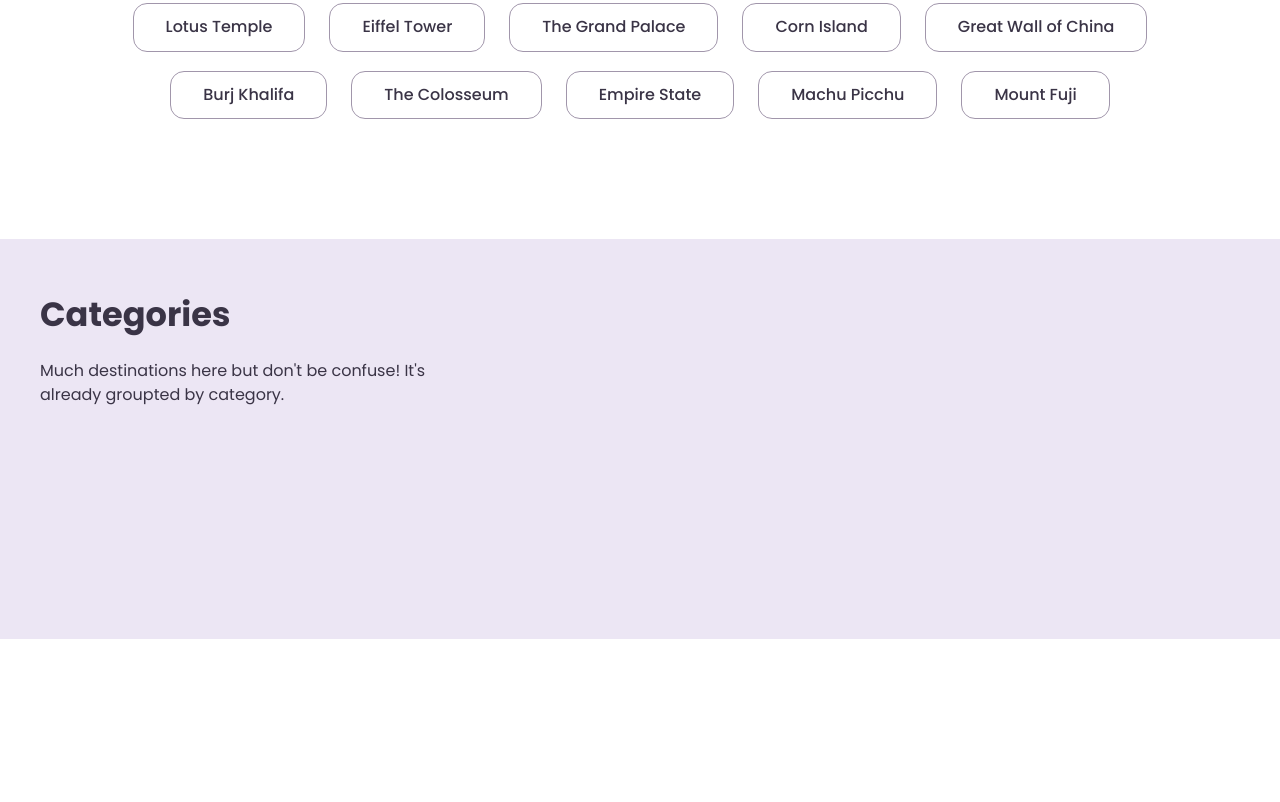
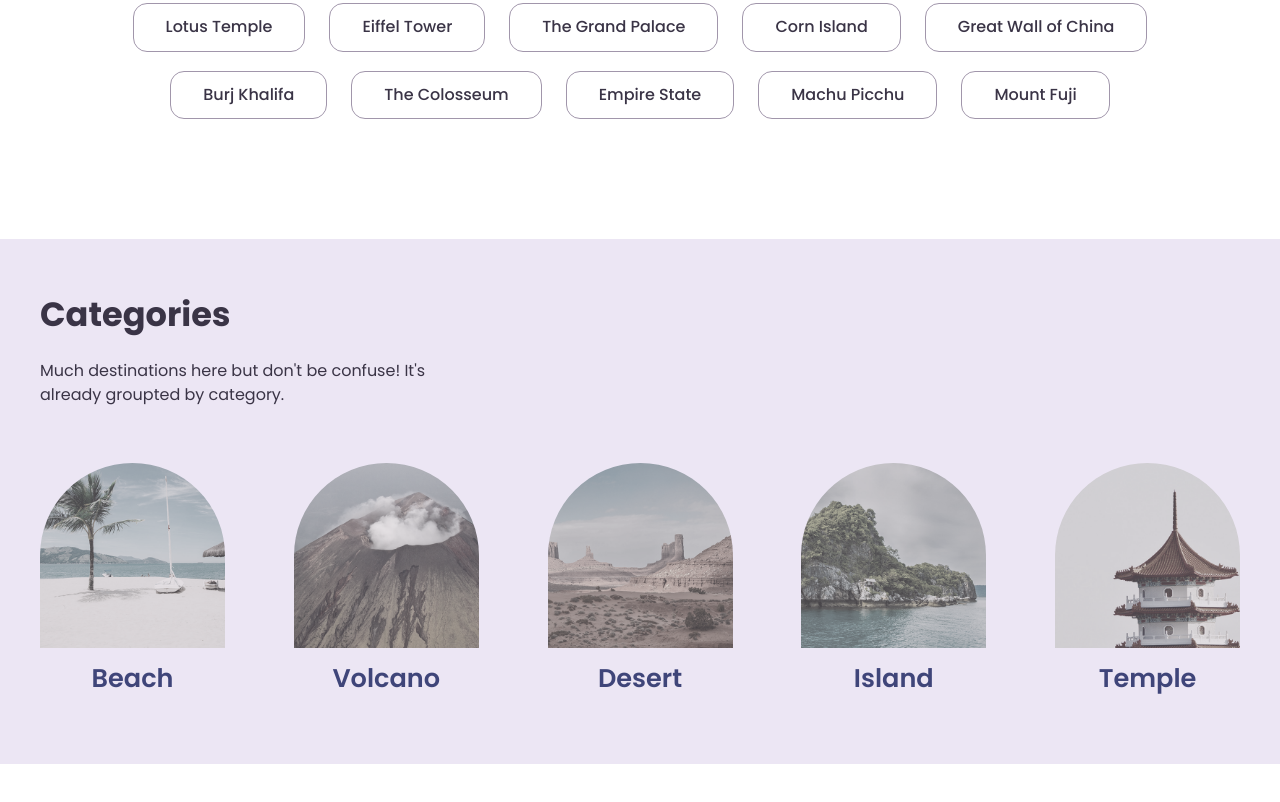
Before and after one commit to Kreyes96/my-travel-net, a website: page index.html in a window 1280 px wide. Shown: the part 966-1768 px from the top of the page. Before the commit the page ends 1685 px from the top, so only its background shows below. Drawn offline with nearby package versions, Linux system fonts and the light colour scheme.

Commit message:
Add small adjustments and continue categories section
- Add link on navbar.
- Add categories section elements.
- Change the order of the website images folder.

```diff
--- a/index.html
+++ b/index.html
@@ -33,13 +33,13 @@
 
                <li class="navbar__item">
                   <div class="navbar__itemWrapper">
-                     <a href="#" class="navbar__itemLink">Booking Form</a>
+                     <a href="#main__search" class="navbar__itemLink">Booking Form</a>
                   </div>
                </li>
 
                <li class="navbar__item">
                   <div class="navbar__itemWrapper">
-                     <a href="#" class="navbar__itemLink">Category</a>
+                     <a href="#categories" class="navbar__itemLink">Categories</a>
                   </div>
                </li>
 
@@ -61,7 +61,7 @@
          <div id="places" class="main__carousel carousel slide" data-bs-ride="carousel">
             <div class="main__carouselInner carousel-inner">
                <div class="main__carouselItem carousel-item active">
-                  <img src="./images/taj_mahal.png" class="main__carouselImage d-block w-100">
+                  <img src="./images/carousel/taj_mahal.png" class="main__carouselImage d-block w-100" alt="A big building color white with crafter design.">
 
                   <strong class="main__carouselCaption carousel-caption d-none d-md-block">
                      Taj Mahal
@@ -69,7 +69,7 @@
               </div>
 
               <div class="main__carouselItem carousel-item">
-                  <img src="./images/pizza_tower.png" class="main__carouselImage d-block w-100">
+                  <img src="./images/carousel/pisa_tower.png" class="main__carouselImage d-block w-100" alt="A tall and old building with cylinder shape.">
 
                   <strong class="main__carouselCaption carousel-caption d-none d-md-block">
                      Torre di Pisa
@@ -114,7 +114,7 @@
             <h2 class="main__subheading">Explore Beautiful Places</h2>
          </div>
 
-         <div class="main__search">
+         <div class="main__search" id="main__search">
             <form class="main__searchForm">
                <div class="main__searchForm-group main__searchForm-group--location">
                   <div class="main__searchForm-iconContainer">
@@ -277,7 +277,7 @@
       </section>
    </div>
 
-   <section class="categories">
+   <section class="categories" id="categories">
       <div class="mainContainer mainContainer--categories">
          <h2 class="categories__heading">Categories</h2>
 
@@ -285,6 +285,68 @@
             Much destinations here but don't be confuse! It's <br>
             already groupted by category.
          </p>
+
+         <div class="categories__items">
+            <div class="categories__item">
+               <div class="categories__itemImage-container">
+                  <img src="./images/categories/beach.png" alt="" class="categories__itemImage">
+               </div>
+
+               <div class="categories__itemActions-container">
+                  <h3 class="categories__itemName">Beach</h3>
+
+                  <a href="#" class="categories__itemLink">See more</a>
+               </div>
+            </div>
+
+            <div class="categories__item">
+               <div class="categories__itemImage-container">
+                  <img src="./images/categories/volcano.png" alt="" class="categories__itemImage">
+               </div>
+
+               <div class="categories__itemActions-container">
+                  <h3 class="categories__itemName">Volcano</h3>
+
+                  <a href="#" class="categories__itemLink">See more</a>
+               </div>
+            </div>
+
+            <div class="categories__item">
+               <div class="categories__itemImage-container">
+                  <img src="./images/categories/desert.png" alt="" class="categories__itemImage">
+               </div>
+
+               <div class="categories__itemActions-container">
+                  <h3 class="categories__itemName">Desert</h3>
+
+                  <a href="#" class="categories__itemLink">See more</a>
+               </div>
+            </div>
+
+            <div class="categories__item">
+               <div class="categories__itemImage-container">
+                  <img src="./images/categories/island.png" alt="" class="categories__itemImage">
+               </div>
+
+               <div class="categories__itemActions-container">
+                  <h3 class="categories__itemName">Island</h3>
+
+                  <a href="#" class="categories__itemLink">See more</a>
+               </div>
+            </div>
+
+            <div class="categories__item">
+               <div class="categories__itemImage-container">
+                  <img src="./images/categories/temple.png" alt="" class="categories__itemImage">
+               </div>
+
+               <div class="categories__itemActions-container">
+                  <h3 class="categories__itemName">Temple</h3>
+
+                  <a href="#" class="categories__itemLink">See more</a>
+               </div>
+            </div>
+         </div>
       </div>
    </section>
 
--- a/scss/_categories-section.scss
+++ b/scss/_categories-section.scss
@@ -1,7 +1,6 @@
 /* ===== categories section ===== */
 .categories {
    width: 100%;
-   height: 400px;
    background-color: $gray-color;
    margin-block-end: 5rem;
    padding: 3.5rem 0;
@@ -10,7 +9,6 @@
 .mainContainer--categories {
    width: 100%;
    height: 100%;
-   // background-color: red;
 }
 
 .categories__heading {
@@ -21,6 +19,83 @@
 }
 
 .categories__description {
-   margin-block: 1.5rem 1rem;
+   margin-block: 1.5rem 0;
    color: $black-color;
 }
+
+.categories__items {
+   width: 100%;
+   display: flex;
+   justify-content: space-between;
+   margin-block-start: 3.5rem;
+}
+
+.categories__item {
+   width: 185px;
+   display: flex;
+   flex-direction: column;
+   align-items: center;
+}
+
+.categories__itemImage-container {
+   width: inherit;
+   height: 185px;
+}
+
+.categories__itemImage {
+   width: 100%;
+   height: 100%;
+   object-fit: cover;
+   border-radius: 50% 50% 0 0;
+   filter: grayscale(80%);
+}
+
+.categories__itemActions-container {
+   width: 100%;
+   height: 60px;
+   display: flex;
+   justify-content: center;
+   align-items: center;
+   position: relative;
+}
+
+.categories__itemName {
+   margin: 0;
+   font-size: 1.6rem;
+   font-weight: 600;
+   color: $blue-color;
+}
+
+.categories__itemLink {
+   position: absolute;
+   width: inherit;
+   height: inherit;
+   font-size: 1.2rem;
+   font-weight: 600;
+   color: $black-color;
+   text-decoration: none;
+   display: none;
+}
+
+.categories__item:hover {
+   .categories__itemImage {
+      filter: grayscale(0);
+   }
+
+   .categories__itemActions-container {
+      background: linear-gradient(to left, #de91f3, #A5A0DA);
+      transform: scale(1.1);
+      transition: all .5s ease;
+
+      .categories__itemName {
+         display: none;
+      }
+
+      .categories__itemLink {
+         display: flex;
+         justify-content: center;
+         align-items: center;
+         color: $white-color;
+      }
+   }
+}
```
Also changed, not shown: css/app.css, images/carousel/pisa_tower.png (renamed from images/pizza_tower.png), images/categories/beach.png (added), images/categories/desert.png (added), images/categories/island.png (added), images/categories/temple.png (added), images/categories/tower.png (added), images/categories/volcano.png (added), 2 other files.
